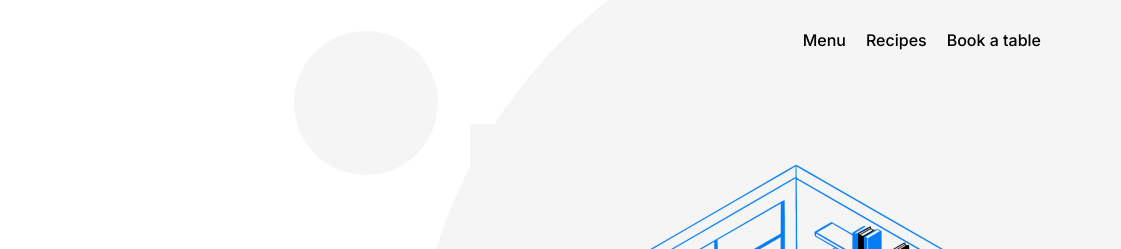
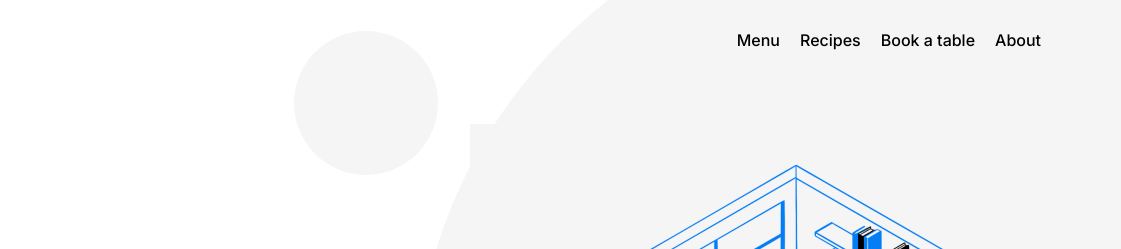
Before and after one commit to kshams3/se_project_coffeeshop, a plain HTML site: page index.html in a window 1280 px wide. Shown: the top 249 px of the page, 159-1280 px from the left. Drawn offline with Linux system fonts and the light colour scheme.

Commit message:
Corrected About nav__link

```diff
--- a/index.html
+++ b/index.html
@@ -34,6 +34,9 @@
             </li>
             <li>
               <a class="nav__link" href="#reservation">Book a table</a>
+            </li>
+            <li>
+              <a class="nav__link" href="#footer"> About </a>
             </li>
           </ul>
         </nav>
```
